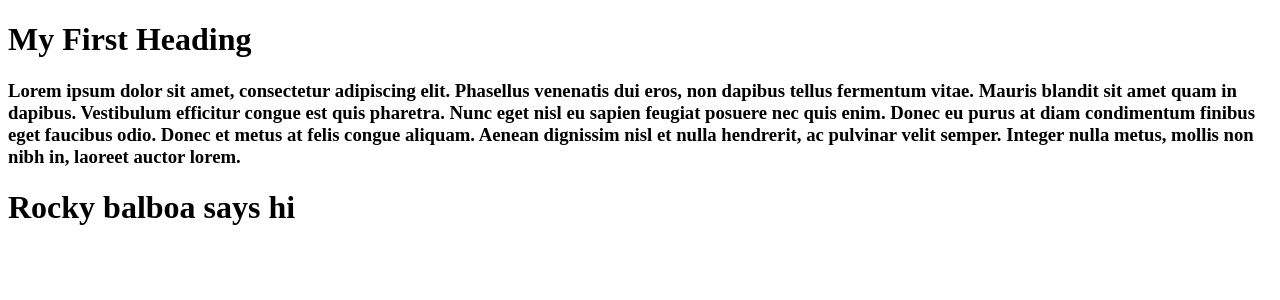
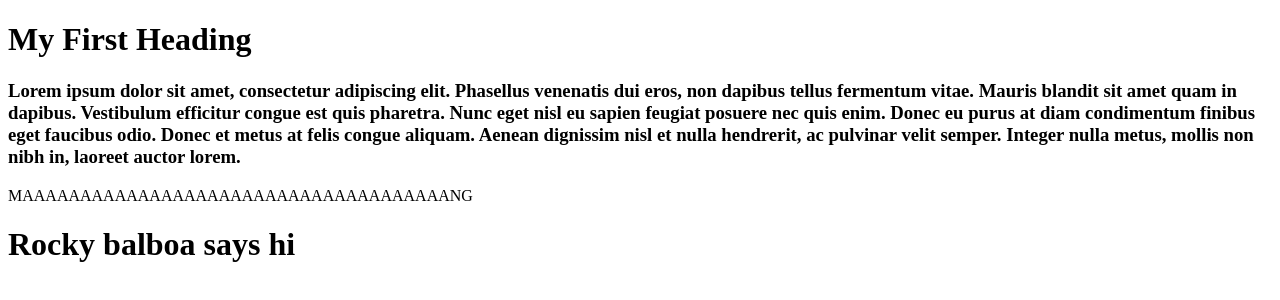
Before and after one commit to NikolaGuteshaBG7/NOVIREPO, a plain HTML site: page index.html in a window 1280 px wide. Drawn offline with Linux system fonts and the light colour scheme.

Commit message:
THEREALTONYMONTANA

```diff
--- a/index.html
+++ b/index.html
@@ -6,7 +6,7 @@
 
 
 <h3>Lorem ipsum dolor sit amet, consectetur adipiscing elit. Phasellus venenatis dui eros, non dapibus tellus fermentum vitae. Mauris blandit sit amet quam in dapibus. Vestibulum efficitur congue est quis pharetra. Nunc eget nisl eu sapien feugiat posuere nec quis enim. Donec eu purus at diam condimentum finibus eget faucibus odio. Donec et metus at felis congue aliquam. Aenean dignissim nisl et nulla hendrerit, ac pulvinar velit semper. Integer nulla metus, mollis non nibh in, laoreet auctor lorem.</h3>
-
+MAAAAAAAAAAAAAAAAAAAAAAAAAAAAAAAAAAAAANG
 <h1>Rocky balboa says hi</h1>
 </body>
 </html>
```
